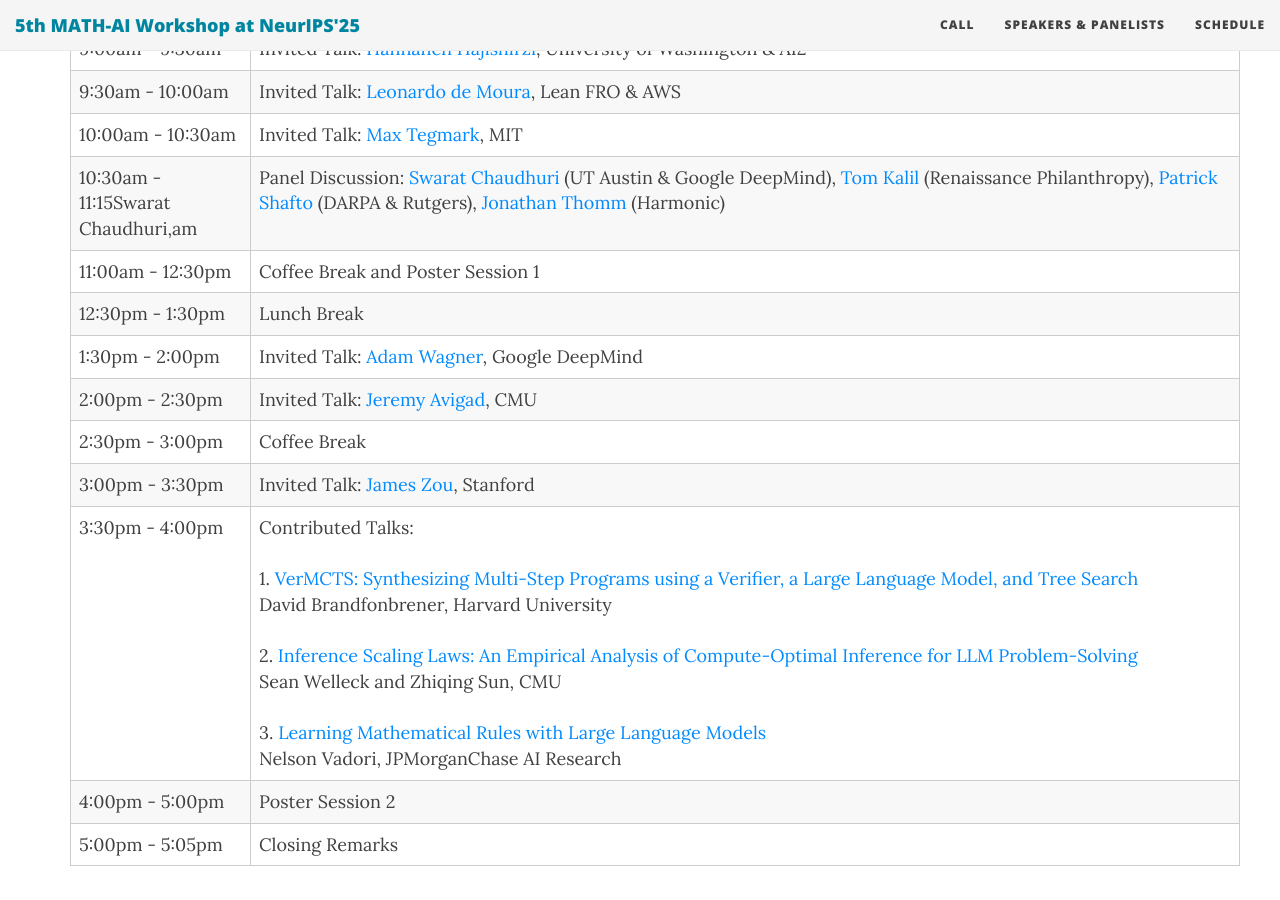
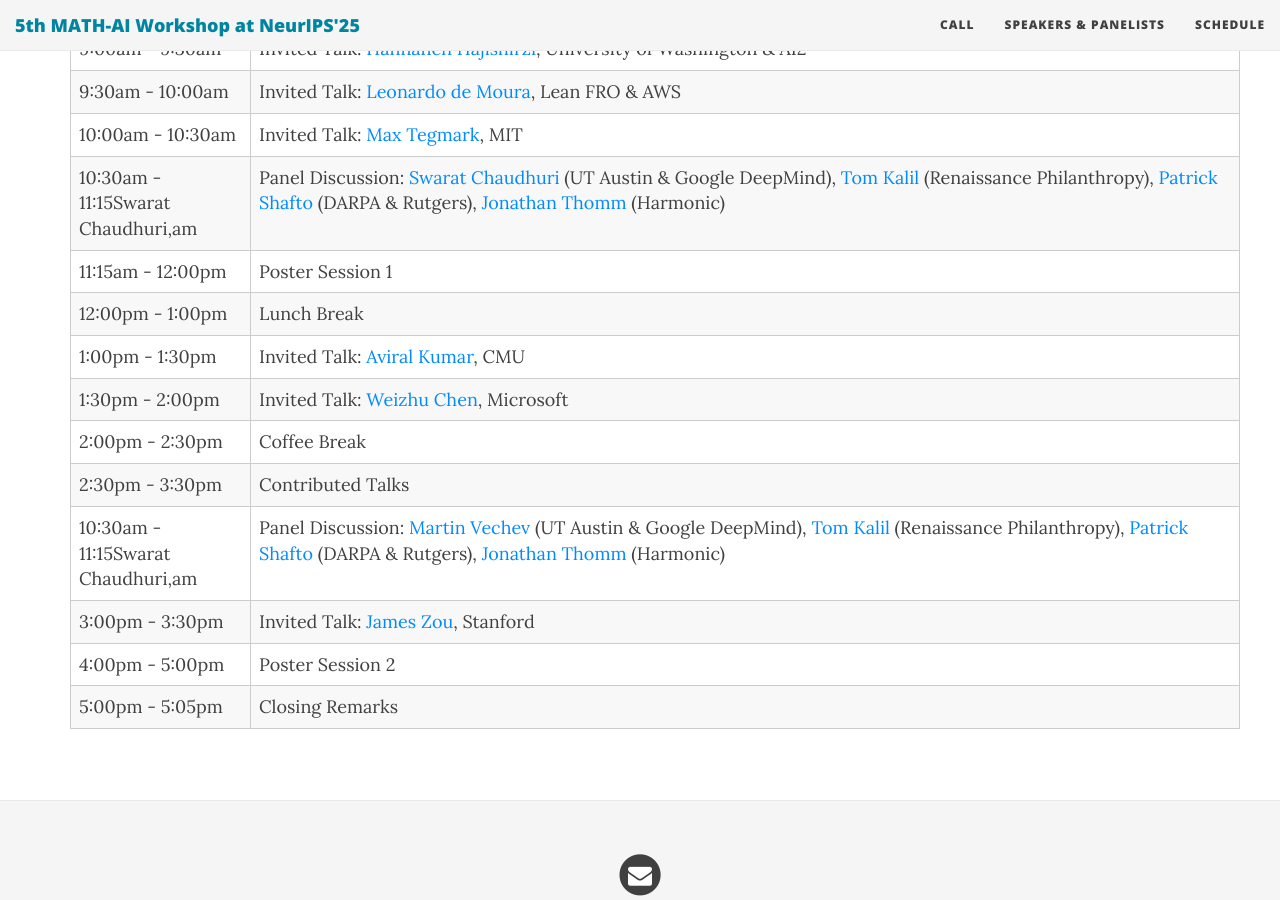
Before and after one commit to mathai2025/mathai2025.github.io, a Jekyll site: the page built from schedule.md, in a window 1280 px wide and 900 px high, scrolled down 566 px. Built offline with Jekyll 4.4.1, drawn with Linux system fonts in a browser that asks for light colours; nearby versions of some CDN libraries.

Commit message:
Revise schedule timings and speaker information
Updated schedule timings and speaker details for the event.

```diff
--- a/schedule.md
+++ b/schedule.md
@@ -44,39 +44,36 @@ use-site-title: true
         <td>Panel Discussion: <a href="https://www.cs.utexas.edu/~swarat/">Swarat Chaudhuri</a> (UT Austin & Google DeepMind), <a href="https://www.renaissancephilanthropy.org/team/tom-kalil">Tom Kalil</a> (Renaissance Philanthropy), <a href="https://patrickshafto.com/">Patrick Shafto</a> (DARPA & Rutgers), <a href="https://sites.google.com/brown.edu/junehyuk">Jonathan Thomm</a> (Harmonic)</td>
       </tr>
       <tr>
-        <td style="width: 180px;">11:00am - 12:30pm</td>
-        <td>Coffee Break and Poster Session 1</td>
+        <td style="width: 180px;">11:15am - 12:00pm</td>
+        <td>Poster Session 1</td>
       </tr>
       <tr>
-        <td style="width: 180px;">12:30pm - 1:30pm</td>
+        <td style="width: 180px;">12:00pm - 1:00pm</td>
         <td>Lunch Break</td>
       </tr>
       <tr>
+        <td style="width: 180px;">1:00pm - 1:30pm</td>
+        <td>Invited Talk: <a href="https://aviralkumar2907.github.io/">Aviral Kumar</a>, CMU</td>
+      </tr>
+      <tr>
         <td style="width: 180px;">1:30pm - 2:00pm</td>
-        <td>Invited Talk: <a href="https://sites.google.com/view/adamwagner">Adam Wagner</a>, Google DeepMind</td>
+        <td>Invited Talk: <a href="https://www.microsoft.com/en-us/research/people/wzchen/">Weizhu Chen</a>, Microsoft</td>
       </tr>
       <tr>
         <td style="width: 180px;">2:00pm - 2:30pm</td>
-        <td>Invited Talk: <a href="https://www.andrew.cmu.edu/user/avigad/">Jeremy Avigad</a>, CMU</td>
+        <td>Coffee Break</td>
       </tr>
       <tr>
-        <td style="width: 180px;">2:30pm - 3:00pm</td>
-        <td>Coffee Break</td>
+        <td style="width: 180px;">2:30pm - 3:30pm</td>
+        <td>Contributed Talks</td>
+      </tr>
+      <tr>
+        <td style="width: 180px;">10:30am - 11:15Swarat Chaudhuri,am</td>
+        <td>Panel Discussion: <a href="https://www.cs.utexas.edu/~swarat/">Martin Vechev</a> (UT Austin & Google DeepMind), <a href="https://www.renaissancephilanthropy.org/team/tom-kalil">Tom Kalil</a> (Renaissance Philanthropy), <a href="https://patrickshafto.com/">Patrick Shafto</a> (DARPA & Rutgers), <a href="https://sites.google.com/brown.edu/junehyuk">Jonathan Thomm</a> (Harmonic)</td>
       </tr>
       <tr>
         <td style="width: 180px;">3:00pm - 3:30pm</td>
         <td>Invited Talk: <a href="https://profiles.stanford.edu/james-zou">James Zou</a>, Stanford</td>
-      </tr>
-      <tr>
-        <td style="width: 180px;">3:30pm - 4:00pm</td>
-        <td>Contributed Talks:<br><br>
-          1. <a href="https://openreview.net/pdf?id=HmB9uZTzaD">VerMCTS: Synthesizing Multi-Step Programs using a Verifier, a Large Language Model, and Tree Search</a><br>
-          David Brandfonbrener, Harvard University<br><br>
-          2. <a href="https://openreview.net/pdf?id=j7DZWSc8qu">Inference Scaling Laws: An Empirical Analysis of Compute-Optimal Inference for LLM Problem-Solving</a><br>
-          Sean Welleck and Zhiqing Sun, CMU<br><br>
-          3. <a href="https://openreview.net/pdf?id=tIlDF5B6T4">Learning Mathematical Rules with Large Language Models</a><br>
-          Nelson Vadori, JPMorganChase AI Research
-        </td>
       </tr>
       <tr>
         <td style="width: 180px;">4:00pm - 5:00pm</td>
```
